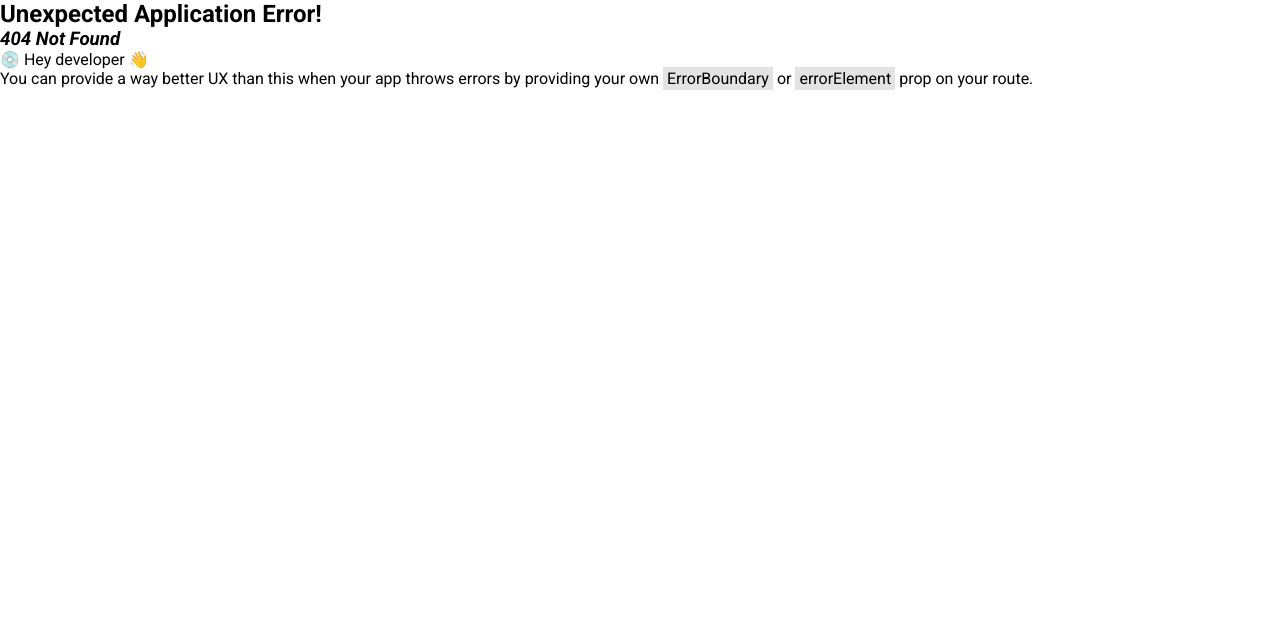
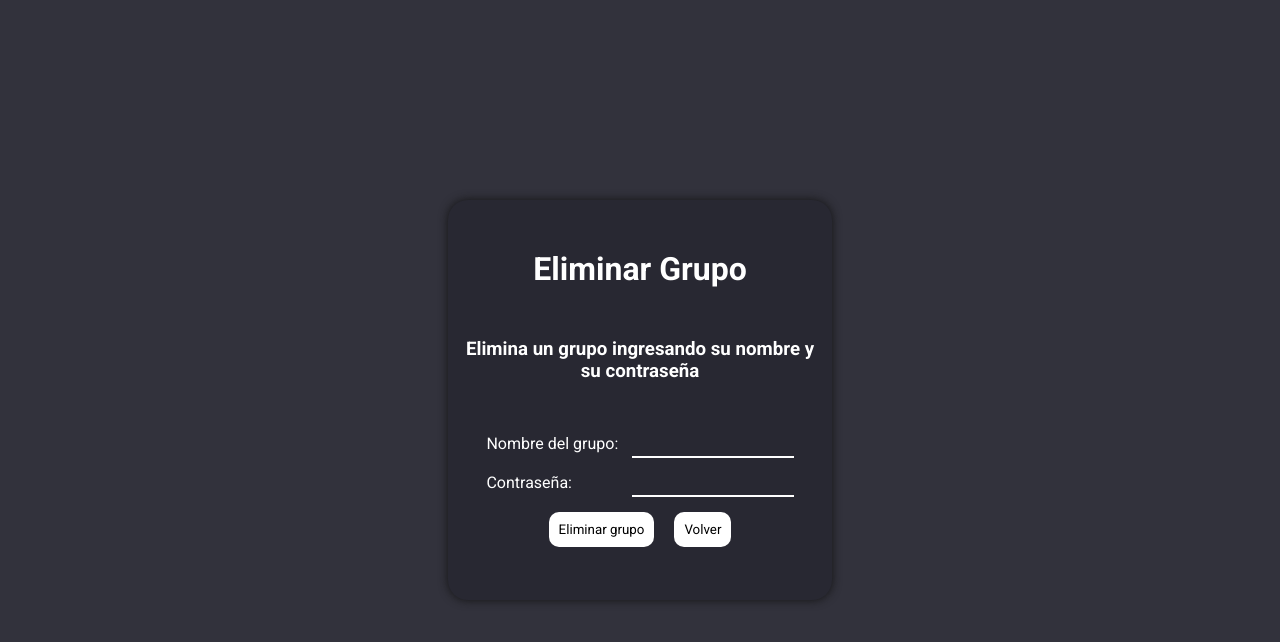
Before and after one commit to SantiagoTaracena/cipher-project-01, a React (Vite) app in the folder src/frontend/: page /delete-group in a window 1280 px wide. Before the commit this address had no page. Shown: the top 642 px of the page. Built offline with nearby package versions, Linux system fonts and the light colour scheme.

Commit message:
Changes in group elimination and key generation

```diff
--- a/src/frontend/src/App.jsx
+++ b/src/frontend/src/App.jsx
@@ -5,6 +5,7 @@ import SignUp from './pages/SignUp'
 import SignIn from './pages/SignIn'
 import Mail from './pages/Mail'
 import Group from './pages/Group'
+import DeleteGroup from './pages/DeleteGroup'
 
 const router = createBrowserRouter([
   {
@@ -27,6 +28,10 @@ const router = createBrowserRouter([
     path: '/group',
     element: <Group />,
   },
+  {
+    path: '/delete-group',
+    element: <DeleteGroup />,
+  },
 ])
 
 const App = () => (
--- /dev/null
+++ b/src/frontend/src/pages/DeleteGroup.jsx
@@ -0,0 +1,54 @@
+import React from 'react'
+import { Link } from 'react-router-dom'
+import Button from '../components/Button'
+import '../styles/delete-group.sass'
+
+const DeleteGroup = () => {
+
+  const formData = {}
+
+  const handleSubmit = () => 0
+  const handleChange = () => 0
+
+  return (
+    <div className="delete-group-container">
+      <div className="delete-group-card">
+        <h1>Eliminar Grupo</h1>
+        <h3>Elimina un grupo ingresando su nombre y su contraseña</h3>
+        <form
+          className="sign-up-form"
+          onSubmit={handleSubmit}
+        >
+          <div className="sign-up-input-entry">
+            <label htmlFor="group-name">Nombre del grupo:</label>
+            <input
+              type="text"
+              id="group-name"
+              name="groupName"
+              value={formData.groupName}
+              onChange={handleChange}
+              required
+            />
+          </div>
+          <div className="sign-up-input-entry">
+            <label htmlFor="password">Contraseña:</label>
+            <input
+              type="password"
+              id="password"
+              name="password"
+              value={formData.password}
+              onChange={handleChange}
+              required
+            />
+          </div>
+          <div className="sign-up-buttons">
+            <Button buttonText="Eliminar grupo" type="submit" onClick={handleSubmit} />
+            <Link to="/mail"><Button buttonText="Volver" type="button" /></Link>
+          </div>
+        </form>
+      </div>
+    </div>
+  )
+}
+
+export default DeleteGroup
--- a/src/frontend/src/pages/Group.jsx
+++ b/src/frontend/src/pages/Group.jsx
@@ -76,6 +76,7 @@ const Group = () => {
           <div className="sign-up-buttons">
             <Button buttonText="Crear grupo" type="submit" onClick={handleSubmit} />
             <Link to="/mail"><Button buttonText="Volver" type="button" /></Link>
+            <Link to="/delete-group"><Button buttonText="Borrar grupo" type="button" /></Link>
           </div>
         </form>
       </div>
--- a/src/frontend/src/pages/SignUp.jsx
+++ b/src/frontend/src/pages/SignUp.jsx
@@ -7,7 +7,6 @@ import '../styles/sign-up.sass'
 const SignUp = () => {
   const [formData, setFormData] = useState({
     username: '',
-    password: '',
   })
 
   const handleChange = (event) => {
@@ -44,17 +43,6 @@ const SignUp = () => {
               required
             />
           </div>
-          <div className="sign-up-input-entry">
-            <label htmlFor="password">Contraseña:</label>
-            <input
-              type="password"
-              id="password"
-              name="password"
-              value={formData.password}
-              onChange={handleChange}
-              required
-            />
-          </div>
           <div className="sign-up-buttons">
             <Button buttonText="Registrarse" type="submit" onClick={handleSubmit} />
             <Link to="/"><Button buttonText="Volver" type="button" /></Link>
--- /dev/null
+++ b/src/frontend/src/styles/delete-group.sass
@@ -0,0 +1,59 @@
+@import './main'
+
+.delete-group-container
+  width: 100%
+  height: 100vh
+  background-color: $dark-background-color-03
+  display: flex
+  flex-direction: column
+  justify-content: center
+  align-items: center
+
+  .delete-group-card
+    width: 30%
+    height: 50%
+    background-color: $dark-background-color-02
+    display: flex
+    flex-direction: column
+    justify-content: space-evenly
+    align-items: center
+    border-radius: 20px
+    box-shadow: 0px 0px 10px rgba(20, 20, 20, 1)
+
+    h1
+      color: white
+
+    h3
+      text-align: center
+      color: white
+      margin: 0px 15px
+
+    .sign-up-form
+      width: 80%
+      display: flex
+      flex-direction: column
+      justify-content: center
+      align-items: center
+      gap: 15px
+
+      .sign-up-input-entry
+        width: 100%
+        height: 20%
+        display: flex
+        flex-direction: row
+        justify-content: space-between
+
+        label
+          color: white
+
+        input
+          background-color: transparent
+          border: 0px
+          outline: none
+          border-bottom: 2px solid white
+          padding: 5px
+          color: white
+
+      .sign-up-buttons
+        display: flex
+        gap: 20px
```
Also changed, not shown: 1 other file (tests, documents, lock files or other folders).
